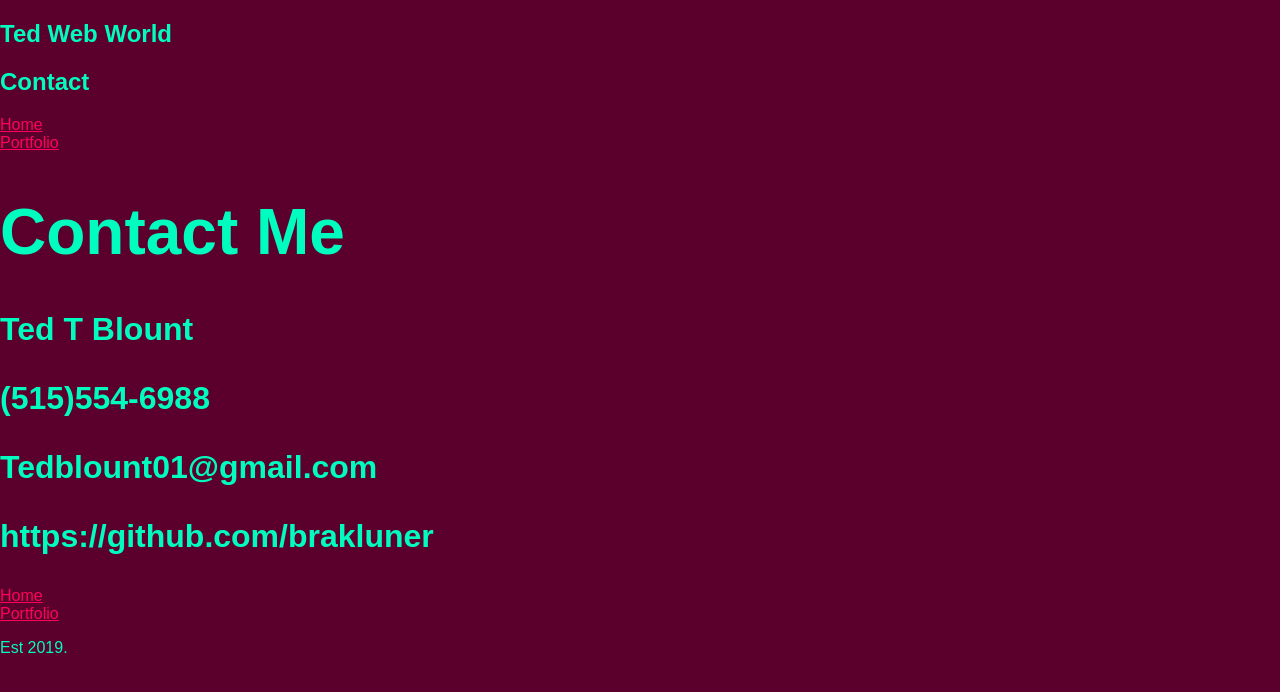
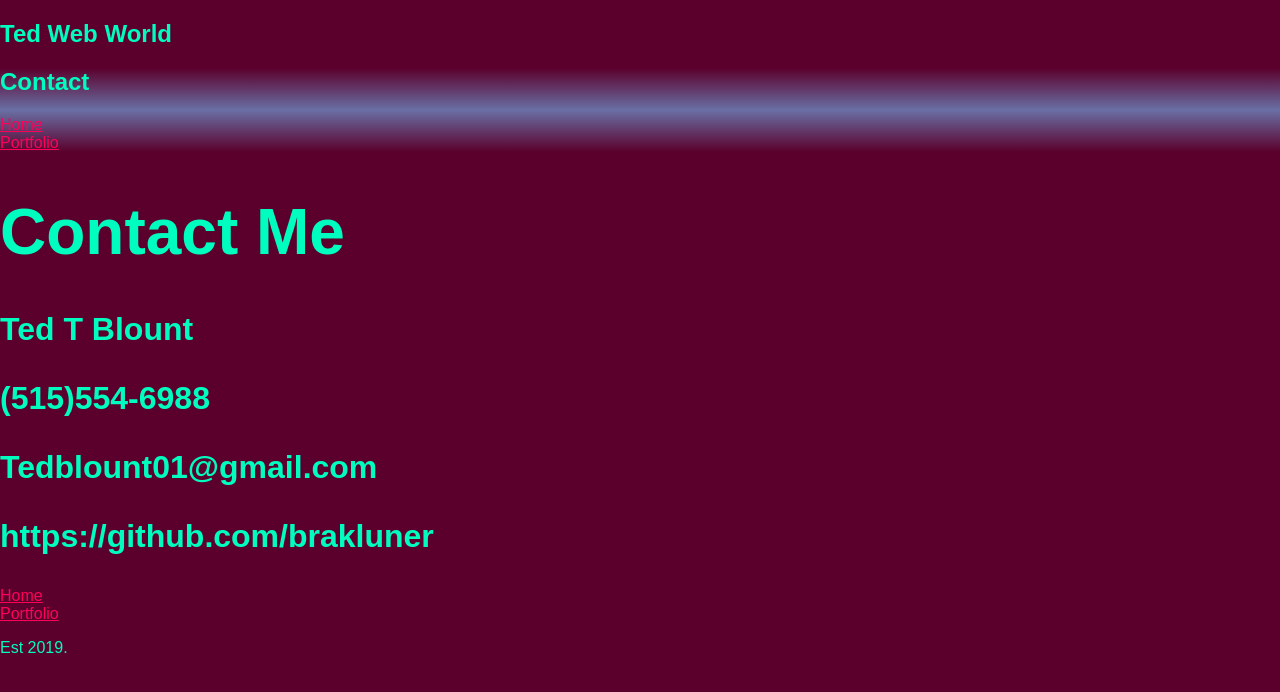
Before and after one commit to brakluner/REACTportfolio, a React (Create React App) app in the folder client/: page /contact in a window 1280 px wide. Shown: the top 692 px of the page. Built offline with nearby package versions, Linux system fonts and the light colour scheme.

Commit message:
added color

```diff
--- a/client/src/App.css
+++ b/client/src/App.css
@@ -8,3 +8,6 @@ a {
 img {
     width: 350px;
 }
+.onion {
+    background: linear-gradient(0deg,#5b002c, #696fa4,#5b002c) no-repeat;
+}
--- a/client/src/components/Onion.js
+++ b/client/src/components/Onion.js
@@ -7,13 +7,13 @@ console.log(path)
 
 function Onion(props) {
     if (path === '/'){
-  return (<div><h2>Home</h2><a href='/contact'>Contact</a><br></br>
+  return (<div className="onion"><h2>Home</h2><a href='/contact'>Contact</a><br></br>
   <a href='/portfolio'>Portfolio</a></div>);
 } else if (path === '/contact') {
-    return (<div><h2>Contact</h2><a href='/'>Home</a><br></br>
+    return (<div className="onion"><h2>Contact</h2><a href='/'>Home</a><br></br>
     <a href='/portfolio'>Portfolio</a></div>);
 } else if (path === '/portfolio') {
-    return (<div><h2>Portfolio</h2><a href='/contact'>Contact</a><br></br>
+    return (<div className="onion"><h2>Portfolio</h2><a href='/contact'>Contact</a><br></br>
     <a href='/'>Home</a></div>)
 }
 }
```
